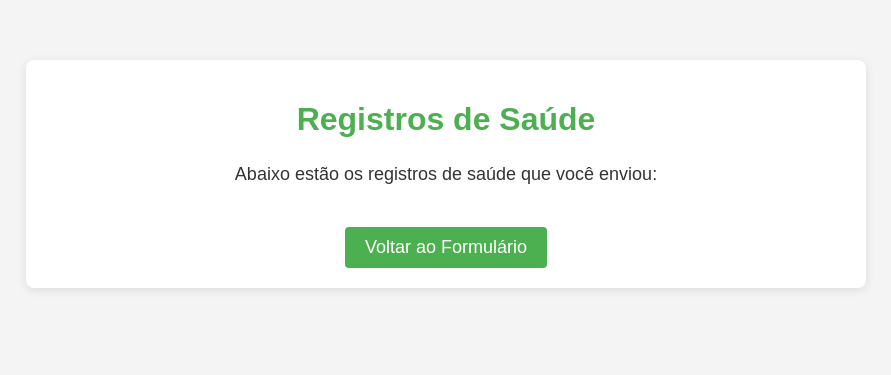
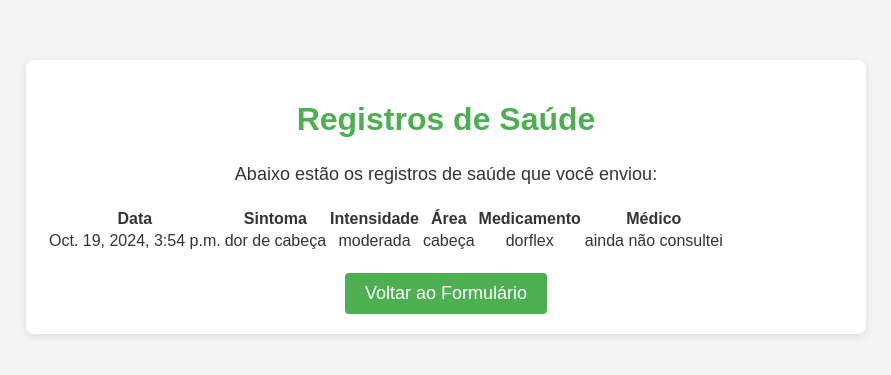
Before and after one commit to luizfnogueira/PROJETO-FDS, a Django app: page /registrosaude/ in a window 1280 px wide. Shown: the part 51-426 px from the top of the page, without its empty margins (194-1085 px from the left). Run offline with Django 5.2, Linux system fonts and the light colour scheme; data comes from the database, SQL or seed files in the repository; both versions use the stored data as it was after the commit; parts of the project's set-up code (start-up, migrations or seed data) failed here and were passed over.

Commit message:
adicionei o banco de dados para saude e registro de saude

```diff
--- a/main/models.py
+++ b/main/models.py
@@ -1,5 +1,6 @@
 from django.db import models
 from django.contrib.auth.models import User
+from django.utils import timezone
 
 class Perfil(models.Model):
     user = models.OneToOneField(User, on_delete=models.CASCADE)
@@ -71,3 +72,14 @@ class Sentimento(models.Model):
 
     def __str__(self):
         return f"{self.usuario} - {self.atividade} - {self.sentimento}"
+
+class RegistroSaude(models.Model):
+    sintoma = models.CharField(max_length=255, blank=True, null=True)
+    intensidade = models.CharField(max_length=50)
+    area = models.CharField(max_length=255, blank=True, null=True)
+    medicamento = models.CharField(max_length=255, blank=True, null=True)
+    medico = models.CharField(max_length=255, blank=True, null=True)
+    data = models.DateTimeField(default=timezone.now)
+
+    def __str__(self):
+        return f"{self.sintoma} - {self.intensidade}"
--- a/main/templates/html/registrosaude.html
+++ b/main/templates/html/registrosaude.html
@@ -12,11 +12,10 @@
         <a href="{% url 'home' %}" tabindex="1">Home</a>
         <a href="{% url 'hidratacao' %}" tabindex="2">Hidratação</a>
         <a href="{% url 'meupeso' %}" tabindex="3">Meu Peso</a>
-        <a href="{% url 'meustreinos' %}" tabindex="4" aria-label="Meus Treinos"><i class="fas fa-dumbbell"></i> Meus treinos</a>
+        <a href="{% url 'meustreinos' %}" tabindex="4">Meus treinos</a>
         <a href="{% url 'tecnicaspbemestar' %}" tabindex="5">Bem-estar</a>
         <a href="{% url 'saude' %}" tabindex="6">Saúde</a>
 
-        <!-- Botão de logout -->
         <form action="{% url 'logout' %}" method="post" style="display:inline;">
             {% csrf_token %}
             <button type="submit" tabindex="7">Log out</button>
@@ -27,9 +26,28 @@
         <h1>Registros de Saúde</h1>
         <p>Abaixo estão os registros de saúde que você enviou:</p>
 
+        <table>
+            <tr>
+                <th>Data</th>
+                <th>Sintoma</th>
+                <th>Intensidade</th>
+                <th>Área</th>
+                <th>Medicamento</th>
+                <th>Médico</th>
+            </tr>
+            {% for registro in registros %}
+            <tr>
+                <td>{{ registro.data }}</td>
+                <td>{{ registro.sintoma }}</td>
+                <td>{{ registro.intensidade }}</td>
+                <td>{{ registro.area }}</td>
+                <td>{{ registro.medicamento }}</td>
+                <td>{{ registro.medico }}</td>
+            </tr>
+            {% endfor %}
+        </table>
 
         <a class="botao" href="{% url 'saude' %}">Voltar ao Formulário</a>
     </main>
-
 </body>
 </html>
--- a/main/views.py
+++ b/main/views.py
@@ -3,7 +3,7 @@ from django.contrib.auth.models import User
 from django.contrib.auth import authenticate, login as auth_login, logout as auth_logout
 from django.contrib import messages
 from django.db import models
-from .models import Perfil, Hidratacao, IMC, Treino, Exercicio, Sentimento, Atividade
+from .models import Perfil, Hidratacao, IMC, Treino, Exercicio, Sentimento, Atividade, RegistroSaude
 from datetime import date
 
 
@@ -173,7 +173,24 @@ def tecnicaspbemestar(request):
     return render(request, 'html/tecnicaspbemestar.html')
 
 def saude(request):
+    if request.method == 'POST':
+        sintoma = request.POST.get('sintoma')
+        intensidade = request.POST.get('intensidade')
+        area = request.POST.get('area')
+        medicamento = request.POST.get('medicamento')
+        medico = request.POST.get('medico')
+
+        RegistroSaude.objects.create(
+            sintoma=sintoma,
+            intensidade=intensidade,
+            area=area,
+            medicamento=medicamento,
+            medico=medico
+        )
+        return redirect('registrosaude')
+
     return render(request, 'html/saude.html')
 
 def registrosaude(request):
-    return render(request, 'html/registrosaude.html')
+    registros = RegistroSaude.objects.all().order_by('-data')
+    return render(request, 'html/registrosaude.html', {'registros': registros})
```
Also changed, not shown: main/templates/html/saude.html (+3 -5 lines), db.sqlite3, main/migrations/0006_registrosaude.py (added).
